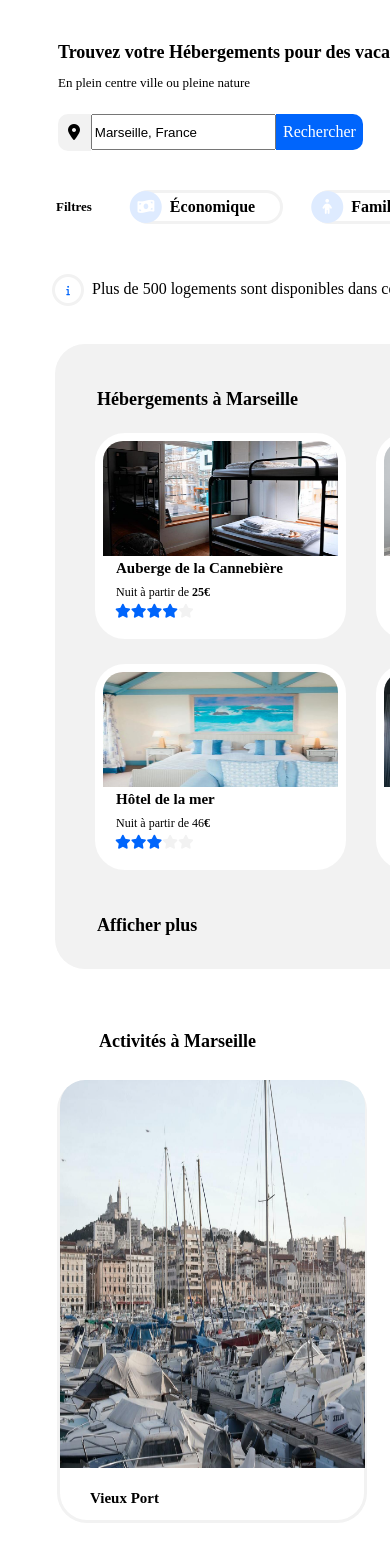
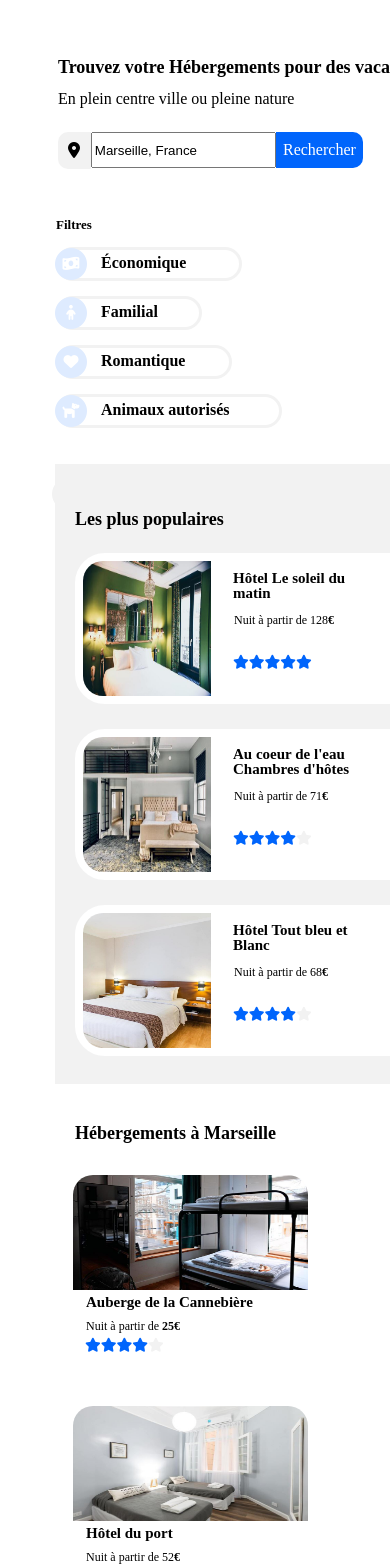
Before and after one commit to LAU97190/LUTIN_Laury_2_29032021, a plain HTML site: page index.html in a window 390 px wide. Shown: the part 98-1665 px from the top of the page. Drawn offline with Linux system fonts and the light colour scheme.

Commit message:
mise en place reponsive

```diff
--- a/index.html
+++ b/index.html
@@ -14,15 +14,17 @@
             <header-main>
                     <nav><!-- Navigation -->
                         <ul>
-                            <li>Hébergements<a href="#hébergements" span="ancre_text"></a></li>
-                            <li>Activités<a href="#activites" span="ancre_text" ></a></li>
-                            <span class="nav_text">S'incrire</span>
+                            <li>Hébergements<a href="#hébergements" class="ancre_text"></a></li>
+                            <li>Activités<a href="#activites" class="ancre_text" ></a></li>
+                            <a href="#inscription" class="nav_text" >S'incrire</a>
+
                         </ul>
+
                     </nav>
             </header-main>
             <header>
                     <h1>Trouvez votre Hébergements pour des vacances de rêve</h1>
-                    <p id="p1">En plein centre ville ou pleine nature</p>
+                    <p class="p1">En plein centre ville ou pleine nature</p>
 
                     <!-- bloc de recherche-->
                     <div id="barre">
@@ -36,7 +38,7 @@
 
                         <span class="filtre_text">Filtres </span>
 
-                            <span class="filtre">
+                            <span class="filtre eco">
                                 <span class="fa-stack icone">
                                     <i class="fas fa-circle fa-stack-2x backcolor "></i>
                                     <i class="fas fa-money-bill-wave fa-stack-1x fa-inverse colorfiltres"></i>
@@ -44,7 +46,7 @@
                                 <span class="iconename"> Économique </span>
                             </span>
 
-                            <span class="filtre">
+                            <span class="filtre fam">
                                 <span class="fa-stack icone">
                                     <i class="fas fa-circle fa-stack-2x backcolor "></i>
                                     <i class="fas fa-child fa-stack-1x fa-inverse colorfiltres"></i>
@@ -53,7 +55,7 @@
                                   <span class="iconename">Familial </span>
                             </span>
 
-                            <span class="filtre">
+                            <span class="filtre rom">
                                 <span class="fa-stack icone">
                                     <i class="fas fa-circle fa-stack-2x backcolor "></i>
                                     <i class="fas fa-heart fa-stack-1x fa-inverse colorfiltres"></i>
@@ -62,7 +64,7 @@
                                   <span class="iconename"> Romantique </span>
                             </span>
 
-                            <span class="filtre">
+                            <span class="filtre anim">
                                 <span class="fa-stack icone">
                                     <i class="fas fa-circle fa-stack-2x backcolor "></i>
                                     <i class="fas fa-dog fa-stack-1x fa-inverse colorfiltres"></i>
@@ -91,7 +93,7 @@
                                     <p>
                                         <a href="images/hebergements/3_medium/marcus-loke-WQJvWU_HZFo-unsplash.jpg"><img src="images/hebergements/4_small/marcus-loke-WQJvWU_HZFo-unsplash.jpg" class="hotel_photo" alt="Aubergede la Cannebière"/></a>
                                     </p>
-                                    <a href="#" class="lien"><h3_mars>Auberge de la Cannebière</h3_mars></a>
+                                    <a href="#" class="lien"><h3-mars>Auberge de la Cannebière</h3-mars></a>
                                     <p class="text_prix">Nuit à partir de <span class="prix">25€</span ></p>
 
                                         <span class="star_hebergement"><!--Mise en place étoile par bloc -->
@@ -105,9 +107,9 @@
 
                                     <div class="hotel_bloc"> <!--Hôtel du port -->
                                         <p>
-                                            <a href="images/hebergements/3_medium/fred-kleber-gTbaxaVLvsg-unsplash.jpg"><img src="images/hebergements/4_small/fred-kleber-gTbaxaVLvsg-unsplash.jpg" class="hotel_photo"alt="Hôtel du port"/></a>
+                                            <a href="images/hebergements/3_medium/fred-kleber-gTbaxaVLvsg-unsplash.jpg"><img src="images/hebergements/4_small/fred-kleber-gTbaxaVLvsg-unsplash.jpg" class="hotel_photo" alt="Hôtel du port"/></a>
                                         </p>
-                                        <a href="#" class="lien"><h3_mars>Hôtel du port</h3_mars></a>
+                                        <a href="#" class="lien"><h3-mars>Hôtel du port</h3-mars></a>
                                         <p class="text_prix">Nuit à partir de 52<span class="prix">€</span></P>
 
                                         <span class="star_hebergement"><!--Mise en place étoile par bloc -->
@@ -123,7 +125,7 @@
                                         <p>
                                             <a href="images/hebergements/3_medium/reisetopia-B8WIgxA_PFU-unsplash.jpg"><img src="images/hebergements/4_small/reisetopia-B8WIgxA_PFU-unsplash.jpg" class="hotel_photo" alt="Hôtel Les mouettes"/></a>
                                         </p>
-                                        <a href="#" class="lien"><h3_mars>Hôtel Les mouettes</h3_mars></a>
+                                        <a href="#" class="lien"><h3-mars>Hôtel Les mouettes</h3-mars></a>
                                         <p class="text_prix">Nuit à partir de 76<span class="prix">€</span></p>
 
                                         <span class="star_hebergement"><!--Mise en place étoile par bloc -->
@@ -133,7 +135,7 @@
                                             <i class="fas fa-star fa-sm ca"></i>
                                             <i class="fas fa-star fa-sm ca2"></i>
                                         </span>
-                                        </span>
+
                                     </div>
                             </div>
 
@@ -143,7 +145,7 @@
                                         <p>
                                             <a href="images/hebergements/3_medium/annie-spratt-Eg1qcIitAuA-unsplash.jpg"><img src="images/hebergements/4_small/annie-spratt-Eg1qcIitAuA-unsplash.jpg" class="hotel_photo" alt="Hôtel de la mer"/></a>
                                         </p>
-                                        <a href="#" class="lien"><h3_mars>Hôtel de la mer</h3_mars></a>
+                                        <a href="#" class="lien"><h3-mars>Hôtel de la mer</h3-mars></a>
                                         <p class="text_prix">Nuit à partir de 46<span class="prix">€</span></p>
 
                                         <span class="star_hebergement"><!--Mise en place étoile par bloc -->
@@ -159,7 +161,7 @@
                                             <p>
                                                 <a href="images/hebergements/3_medium/nicate-lee-kT-ZyaiwBe0-unsplash.jpg"><img src="images/hebergements/4_small/nicate-lee-kT-ZyaiwBe0-unsplash.jpg" class="hotel_photo" alt="Auberge Le Panier"/></a>
                                             </p>
-                                            <a href="#" class="lien"><h3_mars>Auberge Le Panier</h3_mars></a>
+                                            <a href="#" class="lien"><h3-mars>Auberge Le Panier</h3-mars></a>
                                             <p class="text_prix">Nuit à partir de <span class="prix">23€</span></p>
 
                                             <span class="star_hebergement"><!--Mise en place étoile par bloc -->
@@ -175,7 +177,7 @@
                                             <p>
                                                 <a href="images/hebergements/3_medium/febrian-zakaria-M6S1WvfW68A-unsplash.jpg"><img src="images/hebergements/4_small/febrian-zakaria-M6S1WvfW68A-unsplash.jpg" class="hotel_photo"  alt="Hôtel chez Amina"/></a>
                                             </p>
-                                            <a href="#" class="lien"><h3_mars>Hôtel chez Amina</h3_mars></a>
+                                            <a href="#" class="lien"><h3-mars>Hôtel chez Amina</h3-mars></a>
                                             <p class="text_prix">Nuit à partir de 96<span class="prix">€</span></p>
 
                                             <span class="star_hebergement"><!--Mise en place étoile par bloc -->
@@ -187,7 +189,7 @@
                                             </span>
                                         </div>
                                     </div>
-                                    <a href="#" class="lien_afficher"><h2><div id="afficher">Afficher plus</div></h2></a>
+                                    <a href="#" class="lien_afficher"><h2-afficher>Afficher plus</h2-afficher></a>
                                 </div>
 
                     <div id="populaire">
@@ -196,16 +198,15 @@
                                 <i class="fas fa-chart-line"></i>
                             </div>
 
-                            <h2> Les plus populaires</h>
+                            <h2> Les plus populaires</h2>
 
                             <div id="blocb">
 
                              <!--Mise en place bloc hôtel Le soleil du matin  -->
                                 <span class="pop_bloc">
 
-                                    <p>
-                                        <a href="images/hebergements/3_medium/emile-guillemot-Bj_rcSC5XfE-unsplash.jpg"><img src="images/hebergements/4_small/emile-guillemot-Bj_rcSC5XfE-unsplash.jpg" class="photo_pop" alt="Hôtel Le soleil du matin"/></a>
-                                    </p>
+                                    <p><a href="images/hebergements/3_medium/emile-guillemot-Bj_rcSC5XfE-unsplash.jpg"><img src="images/hebergements/4_small/emile-guillemot-Bj_rcSC5XfE-unsplash.jpg" class="photo_pop" alt="Hôtel Le soleil du matin"/></a></p>
+
                                     <span class="text_pop">
                                         <a href="#" class="lien"><h3-pop>Hôtel Le soleil du </br> matin</h3-pop></a>
                                         <p class="pop_prix">Nuit à partir de 128<span class="prix">€</span></p>
@@ -261,7 +262,6 @@
                                         <i class="fas fa-star fa-sm bleu1"></i>
                                         <i class="fas fa-star fa-sm bleu2"></i>
                                     </span>
-
                                 </span>
                             </div>
                         </div>
@@ -274,7 +274,7 @@
                             <p>
                                 <a href="images/activites/2_large/reno-laithienne-QUgJhdY5Fyk-unsplash.jpg"><img src="images/activites/3_medium/reno-laithienne-QUgJhdY5Fyk-unsplash.jpg" id="photo_vieux_port" alt="Vieux Port"/></a>
                             </p>
-                            <a href="#" id="lien_activites"><h4>Vieux Port</h4></a>
+                            <a href="#" class="lien_activites"><h4>Vieux Port</h4></a>
 
                         </div>
 
@@ -284,7 +284,7 @@
                             <p>
                                 <a href="images/activites/3_medium/paul-hermann-QFTrLdQIRhI-unsplash.jpg"><img src="images/activites/4_small/paul-hermann-QFTrLdQIRhI-unsplash.jpg" id="photo_pomegues" alt="Fort de Pomègues"/></a>
                             </p>
-                            <a href="#" id="lien_activites"><h4>Fort de Pomègues </h4></a>
+                            <a href="#" class="lien_activites"><h4>Fort de Pomègues </h4></a>
 
                         </div>
 
@@ -295,8 +295,7 @@
                             <p>
                                 <a href="images/activites/3_medium/kevin-hikari-rV_Qd1l-VXg-unsplash.jpg"><img src="images/activites/4_small/kevin-hikari-rV_Qd1l-VXg-unsplash.jpg" id="photo_frioul" alt="iles de Friou"/></a>
                             </p>
-                            <a href="#" id="lien_activites"><h4>Îles de Friou</h4>
-
+                            <a href="#" class="lien_activites"><h4>Îles de Frioul</h4>
                         </div>
 
 
@@ -304,7 +303,7 @@
                                 <p>
                                     <a href="images/activites/2_large/kilyan-sockalingum-NR8-cBCN3aI-unsplash.jpg"><img src="images/activites/3_medium/kilyan-sockalingum-NR8-cBCN3aI-unsplash.jpg" id="photo_calanques" alt="Parc National des Calanques"/></a>
                                 </p>
-                                <a href="#" id="lien_activites"><h4>Parc National des Calanques</h4></a>
+                                <href="#" class="lien_activites"><h4>Parc National des Calanques</h4>
 
                         </div>
 
@@ -315,7 +314,7 @@
                             <p>
                                 <a href="images/activites/3_medium/florian-wehde-xW9e8gdotxI-unsplash.jpg"><img src="images/activites/2_large/florian-wehde-xW9e8gdotxI-unsplash.jpg" id="photo_garde" alt="Notre-Dame-de-la-Garde"/></a>
                             </p>
-                            <a href="#" id="lien_activites"><h4>Notre-Dame-de-la-Garde</h4></a>
+                            <a href="#" class="lien_activites"><h4>Notre-Dame-de-la-Garde</h4></a>
 
                         </div>
 
@@ -326,8 +325,9 @@
                             <p>
                                 <a href="images/activites/3_medium/lena-paulin-wH2-EJoDcV0-unsplash.jpg"><img src="images/activites/4_small/lena-paulin-wH2-EJoDcV0-unsplash.jpg" id="photo_longchamp" alt="Parc Longchamp"/></a>
                             </p>
-                            <a href="#" id="lien_activites"><h4>Parc Longchamp</h4></a>
+                            <a href="#" class="lien_activites"><h4>Parc Longchamp</h4></a>
 
+                        </div>
                     </div>
             </section>
 
--- a/style.css
+++ b/style.css
@@ -75,6 +75,7 @@ header
 
 .logo_reservia /* logo */
 {
+	float: left;
 	width: 95px;
 	height: 29px;
 	margin-top: 53px;
@@ -84,8 +85,8 @@ header
 nav /* bloc de navigation */
 {
 	display: inline-block;
-	margin-top: 61px;
 	margin-left: 830px;
+
 }
 
 li /*bloc des puces */
@@ -93,6 +94,7 @@ li /*bloc des puces */
 	display: inline-block;
 	justify-content: space-around;
 	margin-right: 70px;
+	padding-top: 55px;
 }
 
 .lien
@@ -106,7 +108,7 @@ li /*bloc des puces */
 .ancre_text /* ancre */
 {
 
-	margin-right: 77px;
+
 	color: black;
 	text-decoration: none;
 }
@@ -115,25 +117,27 @@ li /*bloc des puces */
 {
 	color: #0065FC;
 	font-weight: bold;
+	margin-right: 77px;
+	text-decoration: none;
+
 }
 
 li:hover /* survol puce*/
 {
 	text-decoration: #0065FC;
 	color:#0065FC;
-	border-top: 2px solid #0065FC;;
-	padding-top: 55px;
+	border-top: 2px solid #0065FC;
 
 }
 
 
-nav #ancre_text:hover /*survol bordure top ancre */
+nav .ancre_text:hover /*survol bordure top ancre */
 {
 	border-top: 2px solid #0065FC;
 
 }
 
-#ancre_text:hover,#ancre_text:visited .lien:hover /* survol et viste ancre */
+.ancre_text:hover,.ancre_text:visited .lien:hover /* survol et viste ancre */
 {
 	color:#0065FC;
 
@@ -150,7 +154,7 @@ h1
 	text-align: justify;
 	}
 
-#p1
+.p1
 {
 	font-size: small;
 }
@@ -286,7 +290,7 @@ font-size: 10px;
 
 }
 
-.filtre:hover,.colorfiltres:hover,.colorfiltres2:hover
+.filtre1:hover,.filtre2:hover,.filtre3:hover,.filtre4:hover,.colorfiltres:hover,.colorfiltres2:hover
 {
 	color: green
 }
@@ -322,6 +326,14 @@ h2 /* Texte de hebergement de Marseille */
 	text-align: justify;
 }
 
+h2-afficher
+{
+	font-size: 18px;
+	font-weight: bold;
+	margin-top: 46px;
+	margin-left: 42px;
+	text-align: justify;
+}
 
 /* Bloc haut de l'hébergement */
 #bloca_top
@@ -361,13 +373,13 @@ h2 /* Texte de hebergement de Marseille */
 	margin-right: 5px;
 }
 
-h3_mars:hover
+h3-mars:hover
 {
 	color: green;
 }
 
 
-h3_mars
+h3-mars
 {
 	display: inline-block;
 	position:relative;
@@ -576,7 +588,7 @@ h3-pop:hover
 	margin-top: -800px;
 
 }
-#lien_activites:hover
+.lien_activites:hover
 {
 	color: green;
 }
@@ -738,7 +750,7 @@ h4
 	left: 112px;
 	}
 
-#lien_activites
+.lien_activites
 {
 	color: black;
 	align-self: flex-start;
@@ -780,3 +792,210 @@ h3-footer
 	margin-bottom:20px;
 	font-size: 13px;
 }
+
+@media all and (max-width: 980px)
+{
+
+	#bloc_page
+{
+	width: auto;
+}
+
+.logo_reservia
+{
+	display: flex;
+
+	margin: auto;
+}
+
+header-main
+{
+	margin-left:auto;
+}
+
+nav
+{
+	width: auto;
+	text-align: left;
+}
+
+nav ul
+{
+	display: flex;
+	justify-content: flex-start;
+	margin-left:auto;
+}
+
+li
+{
+	flex-wrap: wrap;
+	order: 2;
+	flex: 1 50%;
+	justify-content: flex-start;
+	border-top: 0;
+
+}
+
+.nav_text
+{
+	order:1;
+
+
+}
+section
+{
+	display:flex;
+	flex-direction: column-reverse;
+}
+.filtre
+
+{
+	display: flex;
+	flex-wrap:wrap;
+	margin-top: 15px;
+
+}
+
+.eco
+{
+
+	width: 180px;
+	flex: 2 50%;
+}
+
+.fam
+{
+	display: flex;
+	flex-direction: flex-start;
+	width: 140px;
+
+}
+
+.rom
+{
+	width: 170px;
+}
+
+.anim
+{
+	width: 220px;
+}
+
+.iconename
+{
+	vertical-align: middle;
+	padding-top: 5px;
+	margin-left: 10px;
+}
+.p1
+{
+	font-size: 16px;
+	text-align: justify;
+	flex-wrap: wrap;
+}
+
+#populaire
+{
+	width: 375px;
+	height: 580px;
+	border-radius: 0;
+	padding-left: 20px;
+	margin-bottom: -150px;
+	padding-bottom: 40px;
+}
+
+#hébergements
+{
+	margin-top: 150px;
+	background-color:none;
+}
+
+h2
+{
+	margin-left: auto;
+
+
+}
+#marseille
+{
+
+	order:0;
+	background-color:white;
+	margin-left: 20px;
+	margin-top: 40px;
+}
+
+#bloca_top, #bloca_bottom
+{
+display: flex;
+flex-direction: column;
+margin-left: -10px;
+}
+
+{
+
+
+}
+
+#blocb
+{
+
+
+}
+
+h2-afficher
+{
+	margin-left: auto;
+	font-size: 13px;
+}
+
+#activites_bloc
+{
+	margin-top: 700px;
+	display:flex;
+	flex-direction: column ;
+}
+
+#vieux_port_bloc
+{
+	width: 245px; ;
+	height: 200px;
+	border-radius: 30px 30px 30px 30px;
+}
+
+
+
+#photo_vieux_port
+{
+	width: 235px; ;
+	height: 115px;
+	border-radius: 20px 20px 0px 0px;
+}
+
+h4
+{
+	margin-top: 10px;
+
+
+.lien_afficher
+{
+	margin-top: -550px;
+}
+
+footer
+{
+	display: flex;
+	vertical-align:text-bottom;
+	flex-direction: column;
+
+}
+.bloc_footer
+{
+	display:flex;
+	flex-direction: column;
+
+
+}
+
+
+}
```
Lines whose indentation alone changed are shown as unchanged.
